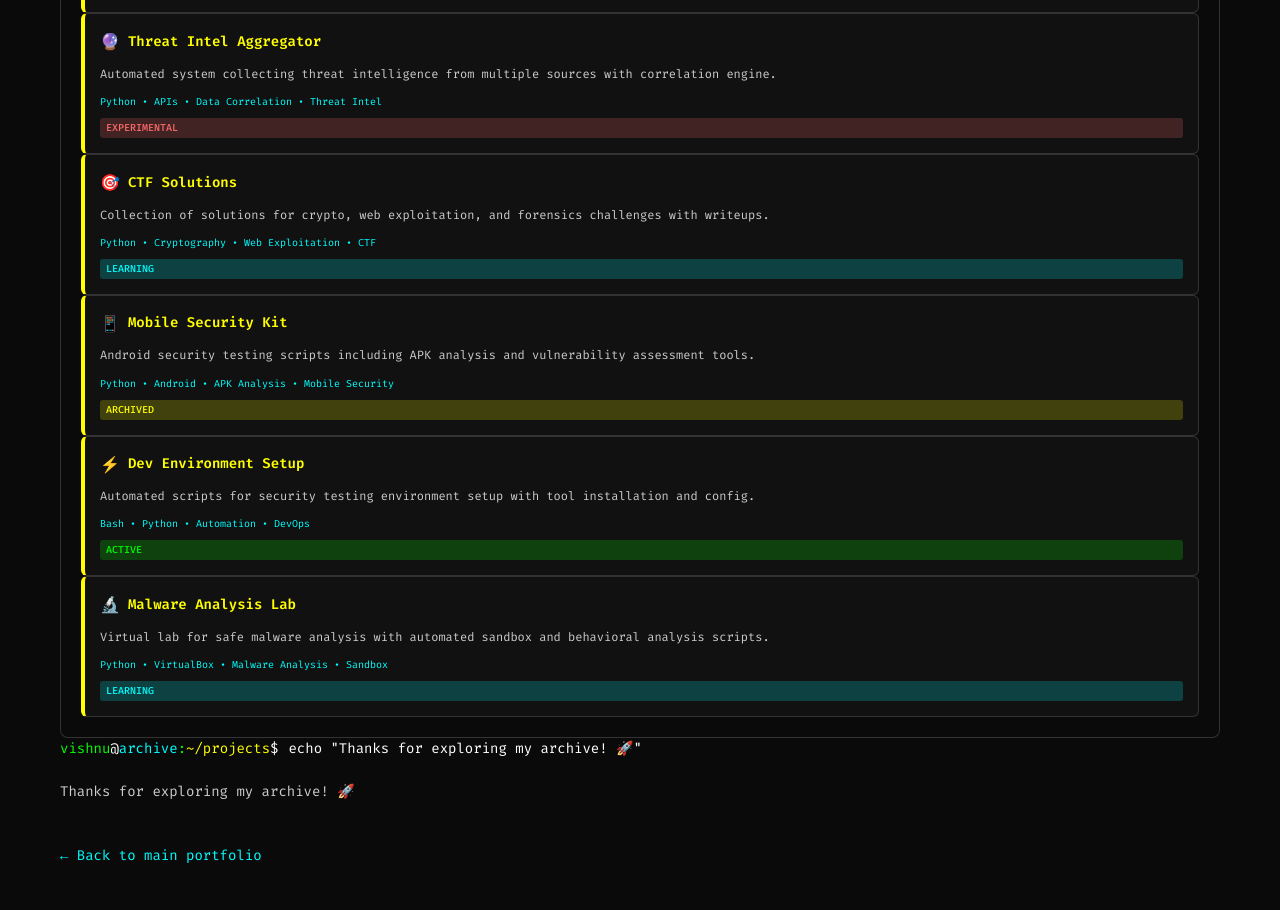
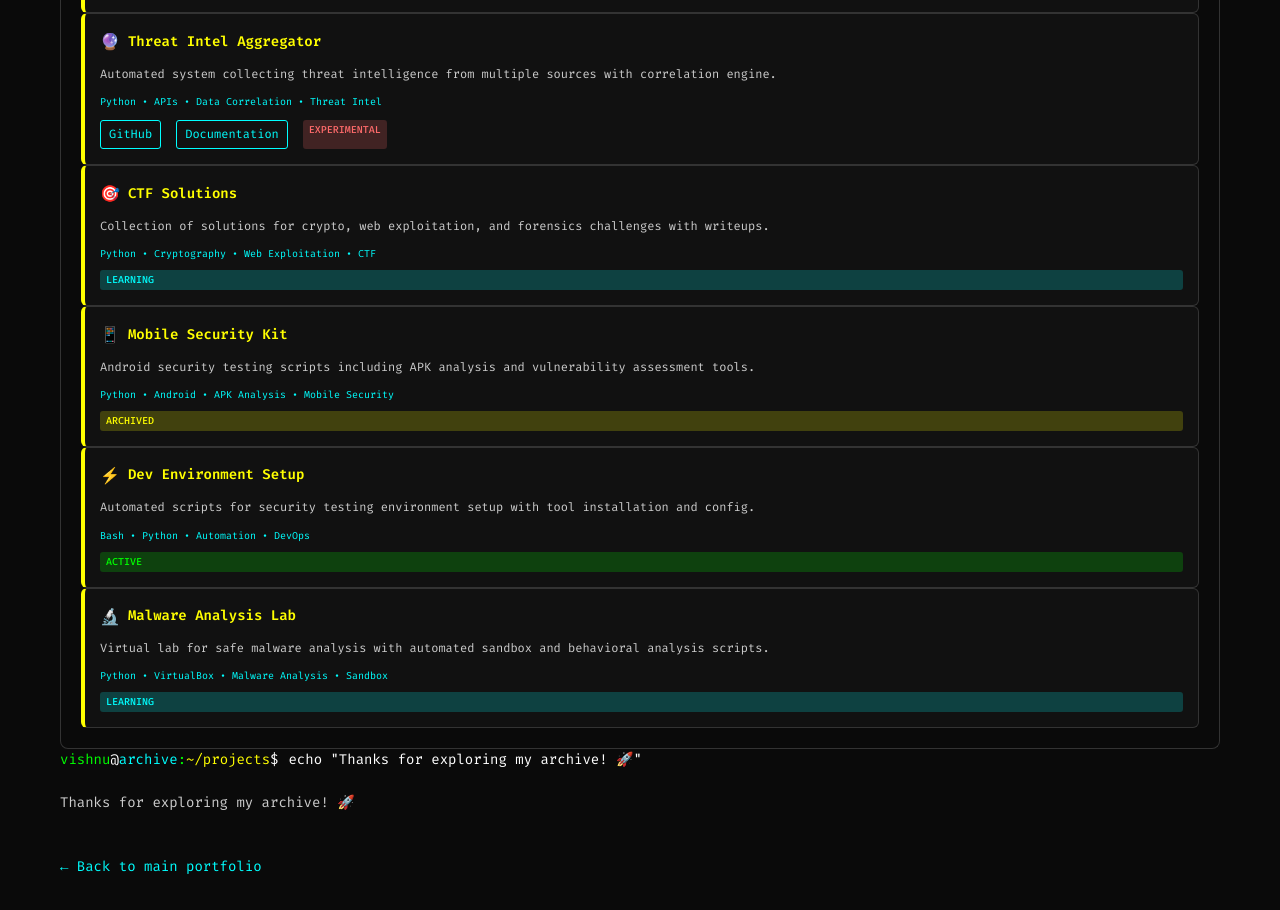
Before and after one commit to vishnuvrj7/portfolio, a plain HTML site: page archive.html in a window 1280 px wide. Shown: the part 1043-1953 px from the top of the page. Drawn offline with Linux system fonts and the light colour scheme.

Commit message:
Update archive.html

```diff
--- a/archive.html
+++ b/archive.html
@@ -414,8 +414,12 @@
                         Automated system collecting threat intelligence from multiple sources with correlation engine.
                     </div>
                     <div class="project-tech">Python • APIs • Data Correlation • Threat Intel</div>
+                    <div class="project-links">
+                        <a href="https://github.com/vishnuvrj7/ThreatIntel/tree/main" target="_blank" class="project-link">GitHub</a>
+                        <a href="#" class="project-link">Documentation</a>
                     <div class="project-status status-experimental">Experimental</div>
                 </div>
+            </div>
 
                 <div class="project-card">
                     <div class="project-header">
```
